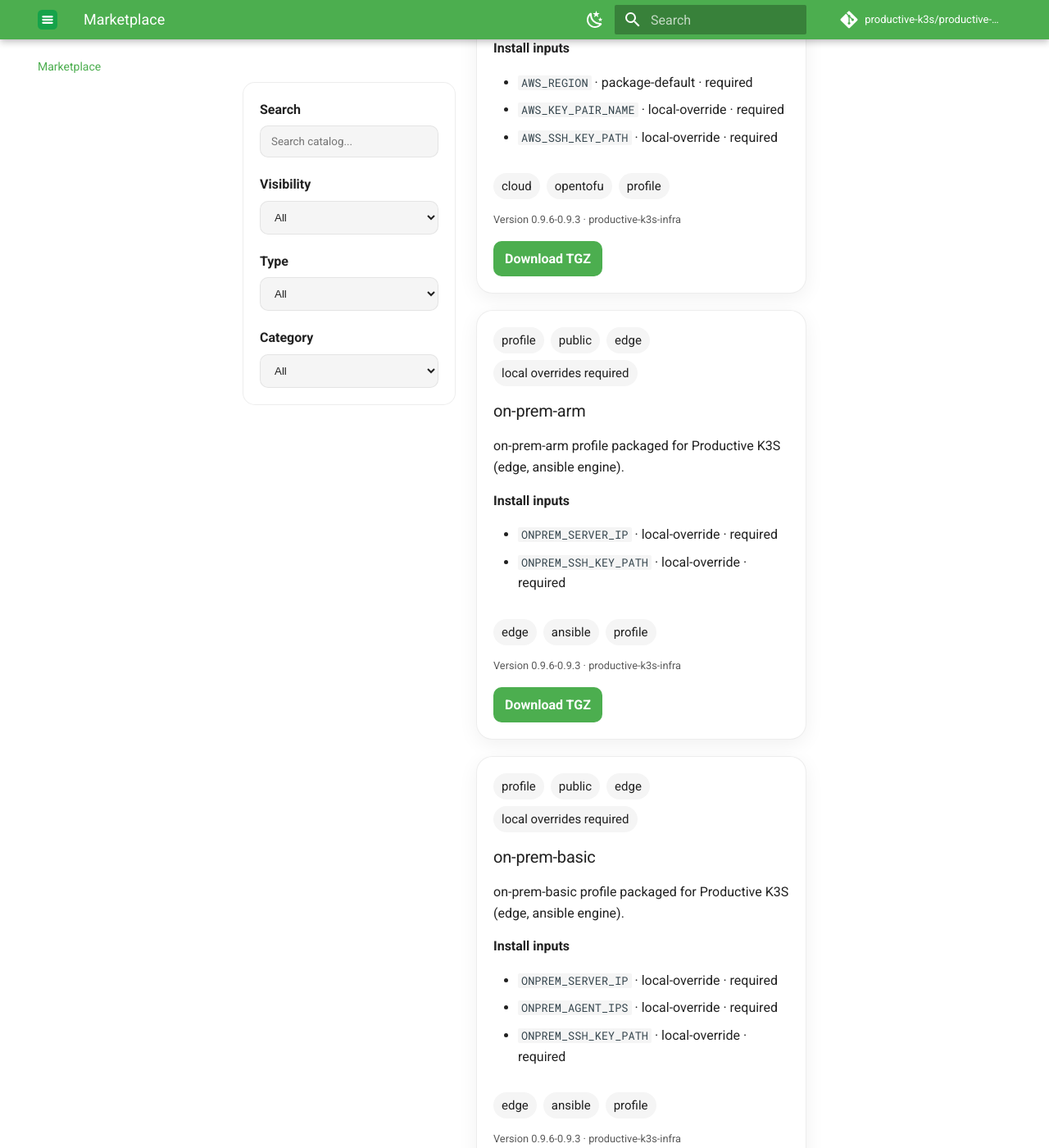
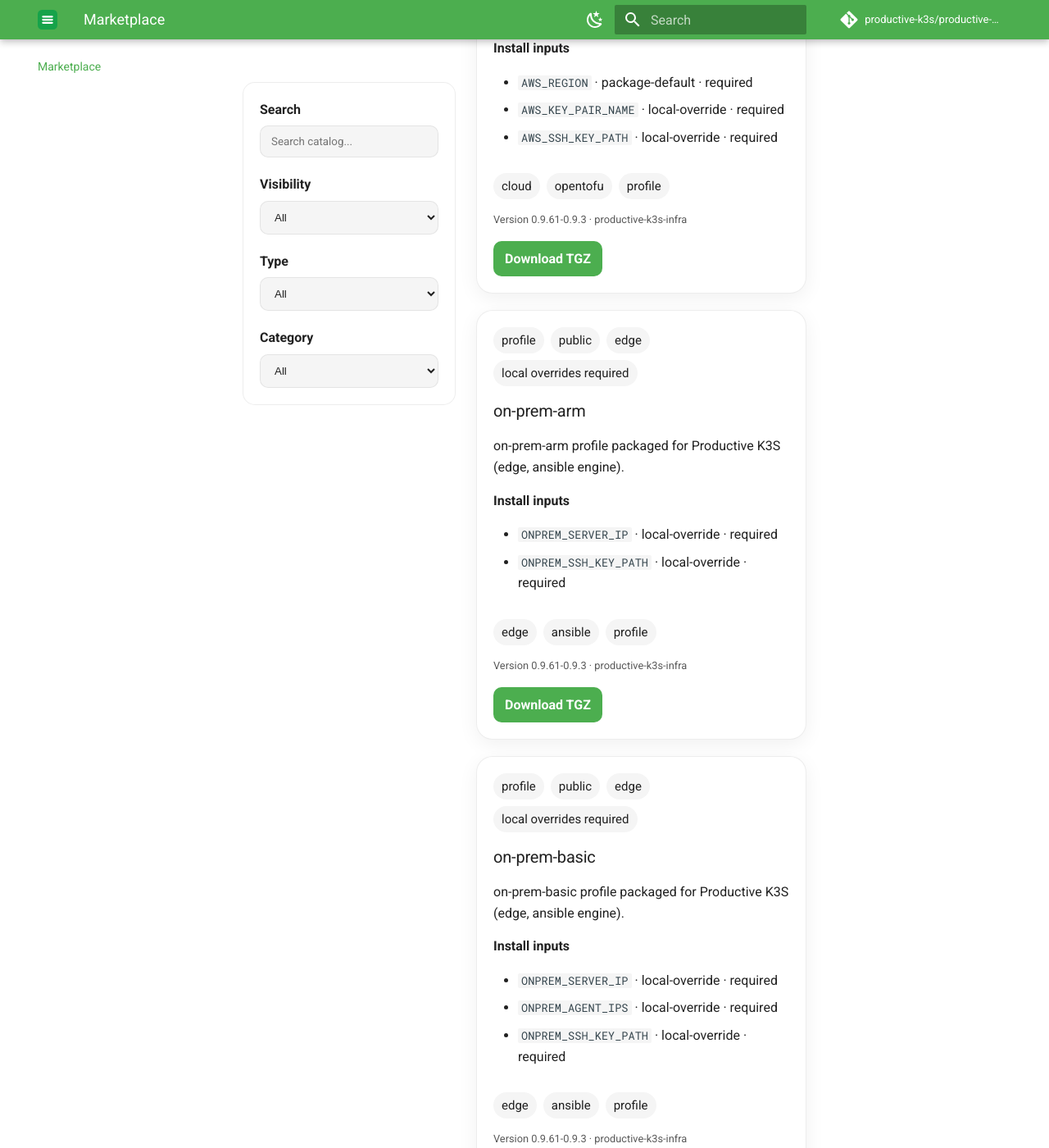
Before and after one commit to productive-k3s/productive-k3s-catalogs, an MkDocs documentation site: the page built from docs/catalog.md, in a window 1280 px wide and 1400 px high, scrolled down 767 px. Shown: the whole window at 82% size. Built offline with MkDocs 1.6.1 and Material for MkDocs 9.7.7, drawn with Linux system fonts in a browser that asks for light colours; comment, search, counter and statistics services are not loaded; some of the changed text lies outside the part shown.

Commit message:
Update: indexes

```diff
--- a/docs/catalogs/index.yaml
+++ b/docs/catalogs/index.yaml
@@ -2,7 +2,7 @@
 kind: ProductiveK3SCatalog
 metadata:
   name: productive-k3s-catalog
-  generatedAt: "2026-06-01T23:42:34Z"
+  generatedAt: "2026-06-02T15:01:49Z"
 entries:
   - id: nginx
     name: nginx
@@ -24,11 +24,11 @@
     visibility: public
     category: cloud
     description: "aws-single-node-basic profile packaged for Productive K3S (cloud, opentofu engine)."
-    version: 0.9.6-0.9.3
+    version: 0.9.61-0.9.3
     sourceRepository: productive-k3s-infra
     artifact:
       type: tgz
-      url: https://downloads.productive-k3s.io/infra/aws-single-node-basic-0.9.6-0.9.3.tgz
+      url: https://downloads.productive-k3s.io/infra/aws-single-node-basic-0.9.61-0.9.3.tgz
     install:
       requiresLocalOverrides: true
       inputs:
@@ -57,11 +57,11 @@
     visibility: public
     category: edge
     description: "on-prem-arm profile packaged for Productive K3S (edge, ansible engine)."
-    version: 0.9.6-0.9.3
+    version: 0.9.61-0.9.3
     sourceRepository: productive-k3s-infra
     artifact:
       type: tgz
-      url: https://downloads.productive-k3s.io/infra/on-prem-arm-0.9.6-0.9.3.tgz
+      url: https://downloads.productive-k3s.io/infra/on-prem-arm-0.9.61-0.9.3.tgz
     install:
       requiresLocalOverrides: true
       inputs:
@@ -85,11 +85,11 @@
     visibility: public
     category: edge
     description: "on-prem-basic profile packaged for Productive K3S (edge, ansible engine)."
-    version: 0.9.6-0.9.3
+    version: 0.9.61-0.9.3
     sourceRepository: productive-k3s-infra
     artifact:
       type: tgz
-      url: https://downloads.productive-k3s.io/infra/on-prem-basic-0.9.6-0.9.3.tgz
+      url: https://downloads.productive-k3s.io/infra/on-prem-basic-0.9.61-0.9.3.tgz
     install:
       requiresLocalOverrides: true
       inputs:
@@ -118,11 +118,11 @@
     visibility: public
     category: local
     description: "multipass-1-server-2-agents profile packaged for Productive K3S (local, opentofu engine)."
-    version: 0.9.6-0.9.3
+    version: 0.9.61-0.9.3
     sourceRepository: productive-k3s-infra
     artifact:
       type: tgz
-      url: https://downloads.productive-k3s.io/infra/multipass-1-server-2-agents-0.9.6-0.9.3.tgz
+      url: https://downloads.productive-k3s.io/infra/multipass-1-server-2-agents-0.9.61-0.9.3.tgz
     install:
       requiresLocalOverrides: false
       inputs:
```
Also changed, not shown: 1 other file.
